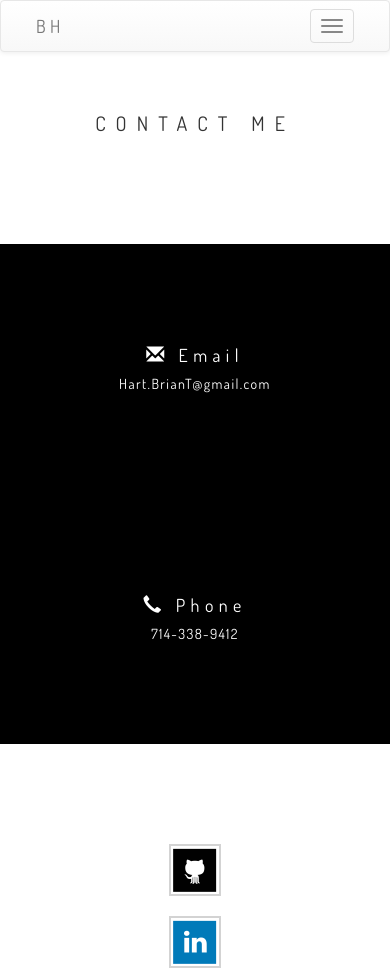
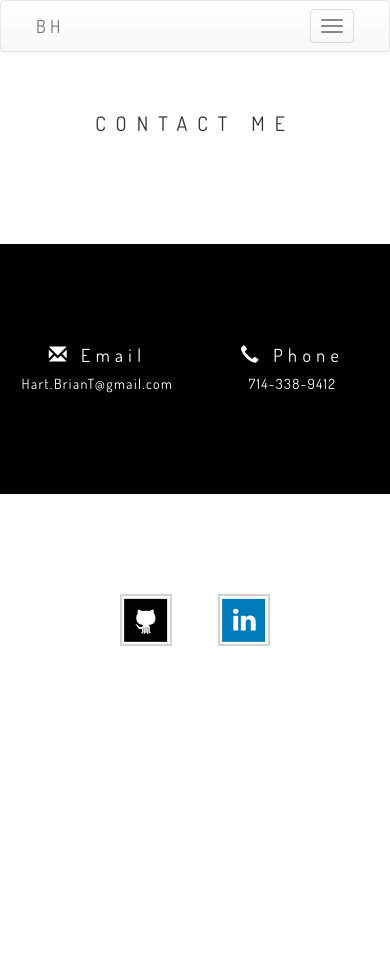
Before and after one commit to Brian-T-Hart/Portfolio, a plain HTML site: page contact.html in a window 390 px wide. After the commit the page ends 844 px from the top, so only its background shows below. Drawn offline with nearby package versions, Linux system fonts and the light colour scheme.

Commit message:
col changes to contact page

```diff
--- a/contact.html
+++ b/contact.html
@@ -69,7 +69,7 @@
             </div>
         </div>
         <div id="contactMainRow" class="row text-center">
-            <div class="col-sm-6 col-md-5 col-md-offset-1 contactInfoDiv">
+            <div class="col-xs-6 col-sm-6 col-md-5 col-md-offset-1 contactInfoDiv">
                 <div class="row contactInfoRow">
                     <h3 class="contactInfo"><span class="glyphicon glyphicon-envelope"></span> Email</h3>
                     <a class="emailLink" href="mailto:hart.briant@gmail.com">
@@ -77,7 +77,7 @@
                     </a>
                 </div>
             </div>
-            <div class="col-sm-6 col-md-5 contactInfoDiv">
+            <div class="col-xs-6 col-sm-6 col-md-5 contactInfoDiv">
                 <div class="row contactInfoRow">
                     <h3 class="contactInfo"><span class="glyphicon glyphicon-earphone"></span> Phone</h3>
                     <h4 class="contactInfo">714-338-9412</h4>
@@ -85,12 +85,12 @@
             </div>
         </div>
         <div id="iconRow" class="row">
-            <div class="col-md-1 col-md-offset-5">
+            <div class="col-xs-3 col-xs-offset-3 col-sm-2 col-sm-offset-4 col-md-1 col-md-offset-5">
                 <a href="https://github.com/Brian-T-Hart" target="_blank">
                     <img src="assets/images/github_icon.png" />
                 </a>
             </div>
-            <div class="col-md-1">
+            <div class="col-xs-3 col-sm-2 col-md-1">
                 <a href="https://www.linkedin.com/in/hartbriant/" target="_blank">
                     <img src="assets/images/linkedin_icon.png" />
                 </a>
```
